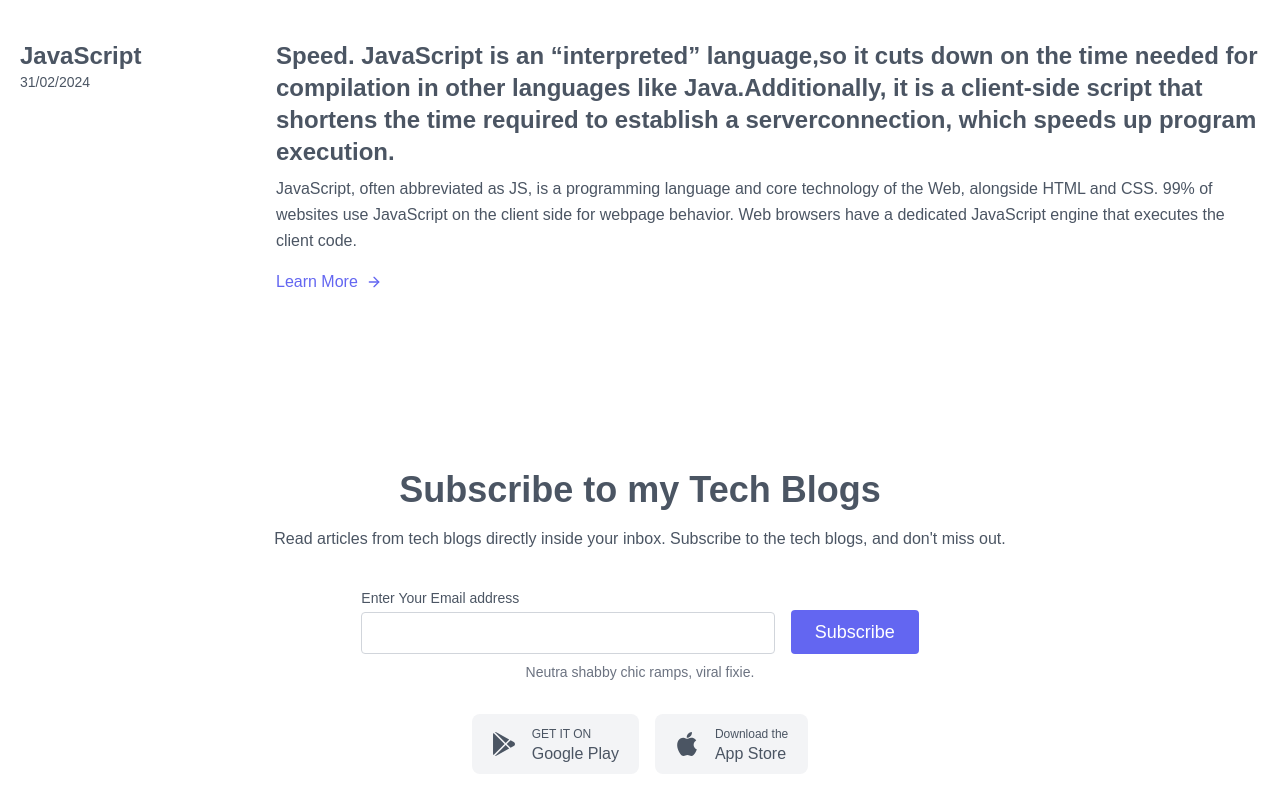
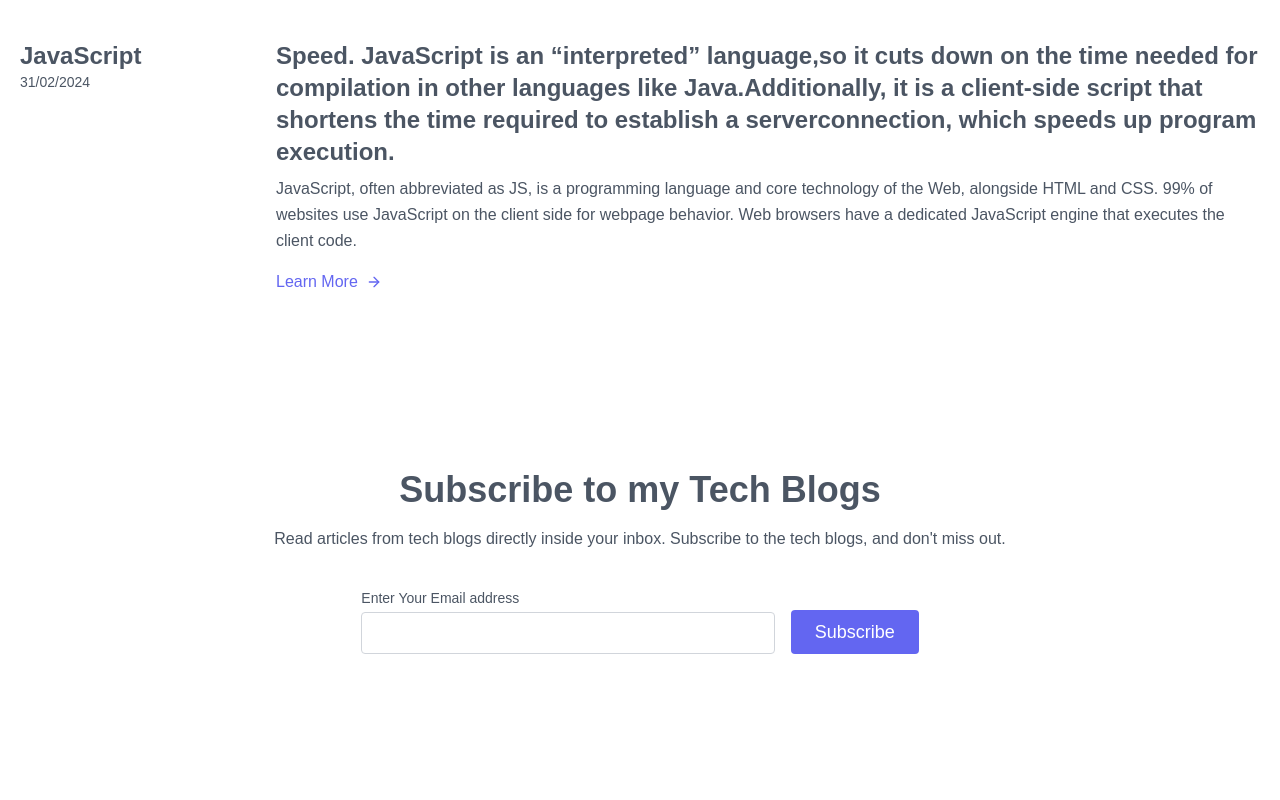
Before and after one commit to ahmadammad908/Nextjs-blog-app, a Next.js app: page / in a window 1280 px wide. Shown: the part 913-1713 px from the top of the page. Built offline with nearby package versions, Linux system fonts and the light colour scheme.

Commit message:
first-commit

```diff
--- /dev/null
+++ b/app/email/page.js
@@ -0,0 +1,88 @@
+'use client';
+import React, { useState } from 'react';
+import emailjs from '@emailjs/browser';
+
+const Page = () => {
+    const [email, setEmail] = useState('');
+    const [message, setMessage] = useState('');
+    const [error, setError] = useState('');
+
+    const isValidEmail = (email) => {
+        // Basic email validation
+        return /\S+@\S+\.\S+/.test(email);
+    };
+
+    const handleSubmit = (e) => {
+        e.preventDefault();
+
+        // Validate email format
+        if (!isValidEmail(email)) {
+            setError('Please enter a valid email address.');
+            setMessage('');
+            return;
+        }
+
+        const serviceId = 'service_omyscys';
+        const templateId = 'template_gqjdfpp';
+        const publicKey = 'bYaTHHUui2VrIJoaQ';
+
+        const templateParams = {
+            from_email: email,
+        };
+
+        emailjs.send(serviceId, templateId, templateParams, publicKey)
+            .then((response) => {
+                console.log("Email sent successfully", response);
+                setMessage('Your email was successfully subscribed!');
+                setError('');
+                setEmail(''); // Clear the email input after successful submission
+            })
+            .catch((error) => {
+                console.log("Error sending email", error);
+                setError('Failed to subscribe. Please try again.');
+                setMessage('');
+            });
+    };
+
+    return (
+        <>
+            <section className="text-gray-600 body-font">
+                <div className="container mx-auto flex flex-col px-5 py-24 justify-center items-center">
+                    <div className="w-full md:w-2/3 flex flex-col mb-16 items-center text-center">
+                        <h1 className="title-font sm:text-4xl text-3xl mb-4 font-bold dark:text-gray-200">
+                            Subscribe to my Tech Blogs
+                        </h1>
+                        <p className="mb-8 leading-relaxed dark:text-gray-200">
+                            Read articles from tech blogs directly inside your inbox. Subscribe to the tech blogs, and don't miss out.
+                        </p>
+
+                        <form className="flex w-full justify-center items-end" onSubmit={handleSubmit}>
+                            <div className="relative mr-4 lg:w-full xl:w-1/2 w-2/4 md:w-full text-left">
+                                <label htmlFor="hero-field" className="leading-7 text-sm dark:text-gray-200">
+                                    Enter Your Email address
+                                </label>
+                                <input
+                                    type="email"
+                                    id="hero-field"
+                                    name="hero-field"
+                                    className="w-full dark:bg-gray-950 bg-opacity-50 rounded focus:ring-2 focus:ring-indigo-200 focus:bg-transparent border border-gray-300 focus:border-indigo-500 text-base outline-none dark:text-gray-200 py-1 px-3 leading-8 transition-colors duration-200 ease-in-out"
+                                    value={email}
+                                    onChange={(e) => setEmail(e.target.value)}
+                                />
+                            </div>
+                            <button className="inline-flex text-white bg-indigo-500 border-0 py-2 px-6 focus:outline-none hover:bg-indigo-600 rounded text-lg" type="submit">
+                                Subscribe
+                            </button>
+                        </form>
+
+                        {/* Display success or error message */}
+                        {message && <p className="mt-4 text-green-500">{message}</p>}
+                        {error && <p className="mt-4 text-red-500">{error}</p>}
+                    </div>
+                </div>
+            </section>
+        </>
+    );
+};
+
+export default Page;
--- a/app/page.js
+++ b/app/page.js
@@ -1,8 +1,9 @@
+
+
 import React from 'react'
 import matter from "gray-matter"
 import fs from "fs"
-import Link from 'next/link';
-
+import Email from "../app/email/page"
 
 
 
@@ -73,47 +74,7 @@ const page = () => {
             </>
           ))
         }
-        <section class="text-gray-600 body-font">
-          <div class="container mx-auto flex flex-col px-5 py-24 justify-center items-center">
-
-            <div class="w-full md:w-2/3 flex flex-col mb-16 items-center text-center">
-              <h1 class="title-font sm:text-4xl text-3xl mb-4 font-bold dark:text-gray-200">Subscribe to my Tech Blogs</h1>
-              <p class="mb-8 leading-relaxed dark:text-gray-200">Read articles from tech blogs directly inside your inbox. Subscribe to the tech blogs, and don't miss out.
-
-              </p>
-              <div class="flex w-full justify-center items-end">
-                <div class="relative mr-4 lg:w-full xl:w-1/2 w-2/4 md:w-full text-left">
-                  <label for="hero-field" class="leading-7 text-sm dark:text-gray-200">Enter Your Email address</label>
-                  <input type="text" id="hero-field" name="hero-field" class="w-full dark:bg-gray-950 bg-opacity-50 rounded focus:ring-2 focus:ring-indigo-200 focus:bg-transparent border border-gray-300 focus:border-indigo-500 text-base outline-none dark:text-gray-200 py-1 px-3 leading-8 transition-colors duration-200 ease-in-out" />
-                </div>
-                <button class="inline-flex text-white bg-indigo-500 border-0 py-2 px-6 focus:outline-none hover:bg-indigo-600 rounded text-lg">Subscribe</button>
-              </div>
-              <p class="text-sm mt-2 text-gray-500 mb-8 w-full">Neutra shabby chic ramps, viral fixie.</p>
-              <div class="flex">
-                <button class="bg-gray-100 inline-flex py-3 px-5 rounded-lg items-center hover:bg-gray-200 focus:outline-none">
-                  <svg xmlns="http://www.w3.org/2000/svg" fill="currentColor" class="w-6 h-6" viewBox="0 0 512 512">
-                    <path d="M99.617 8.057a50.191 50.191 0 00-38.815-6.713l230.932 230.933 74.846-74.846L99.617 8.057zM32.139 20.116c-6.441 8.563-10.148 19.077-10.148 30.199v411.358c0 11.123 3.708 21.636 10.148 30.199l235.877-235.877L32.139 20.116zM464.261 212.087l-67.266-37.637-81.544 81.544 81.548 81.548 67.273-37.64c16.117-9.03 25.738-25.442 25.738-43.908s-9.621-34.877-25.749-43.907zM291.733 279.711L60.815 510.629c3.786.891 7.639 1.371 11.492 1.371a50.275 50.275 0 0027.31-8.07l266.965-149.372-74.849-74.847z"></path>
-                  </svg>
-                  <span class="ml-4 flex items-start flex-col leading-none">
-                    <span class="text-xs text-gray-600 mb-1">GET IT ON</span>
-                    <span class="title-font font-medium">Google Play</span>
-                  </span>
-                </button>
-                <button class="bg-gray-100 inline-flex py-3 px-5 rounded-lg items-center ml-4 hover:bg-gray-200 focus:outline-none">
-                  <svg xmlns="http://www.w3.org/2000/svg" fill="currentColor" class="w-6 h-6" viewBox="0 0 305 305">
-                    <path d="M40.74 112.12c-25.79 44.74-9.4 112.65 19.12 153.82C74.09 286.52 88.5 305 108.24 305c.37 0 .74 0 1.13-.02 9.27-.37 15.97-3.23 22.45-5.99 7.27-3.1 14.8-6.3 26.6-6.3 11.22 0 18.39 3.1 25.31 6.1 6.83 2.95 13.87 6 24.26 5.81 22.23-.41 35.88-20.35 47.92-37.94a168.18 168.18 0 0021-43l.09-.28a2.5 2.5 0 00-1.33-3.06l-.18-.08c-3.92-1.6-38.26-16.84-38.62-58.36-.34-33.74 25.76-51.6 31-54.84l.24-.15a2.5 2.5 0 00.7-3.51c-18-26.37-45.62-30.34-56.73-30.82a50.04 50.04 0 00-4.95-.24c-13.06 0-25.56 4.93-35.61 8.9-6.94 2.73-12.93 5.09-17.06 5.09-4.64 0-10.67-2.4-17.65-5.16-9.33-3.7-19.9-7.9-31.1-7.9l-.79.01c-26.03.38-50.62 15.27-64.18 38.86z"></path>
-                    <path d="M212.1 0c-15.76.64-34.67 10.35-45.97 23.58-9.6 11.13-19 29.68-16.52 48.38a2.5 2.5 0 002.29 2.17c1.06.08 2.15.12 3.23.12 15.41 0 32.04-8.52 43.4-22.25 11.94-14.5 17.99-33.1 16.16-49.77A2.52 2.52 0 00212.1 0z"></path>
-                  </svg>
-                  <span class="ml-4 flex items-start flex-col leading-none">
-                    <span class="text-xs text-gray-600 mb-1">Download the</span>
-                    <span class="title-font font-medium">App Store</span>
-                  </span>
-                </button>
-              </div>
-            </div>
-          </div>
-        </section>
-
+       <Email/>
       </main>
 
     </>
--- a/package.json
+++ b/package.json
@@ -9,6 +9,7 @@
     "lint": "next lint"
   },
   "dependencies": {
+    "@emailjs/browser": "^4.4.1",
     "@radix-ui/react-dialog": "^1.1.2",
     "@radix-ui/react-dropdown-menu": "^2.1.2",
     "@radix-ui/react-icons": "^1.3.0",
@@ -17,6 +18,7 @@
     "class-variance-authority": "^0.7.0",
     "clsx": "^2.1.1",
     "cross-env": "^7.0.3",
+    "emailjs": "^4.0.3",
     "fs": "^0.0.1-security",
     "gray-matter": "^4.0.3",
     "lucide-react": "^0.453.0",
```
Also changed, not shown: 1 other file (tests, documents, lock files or other folders).
